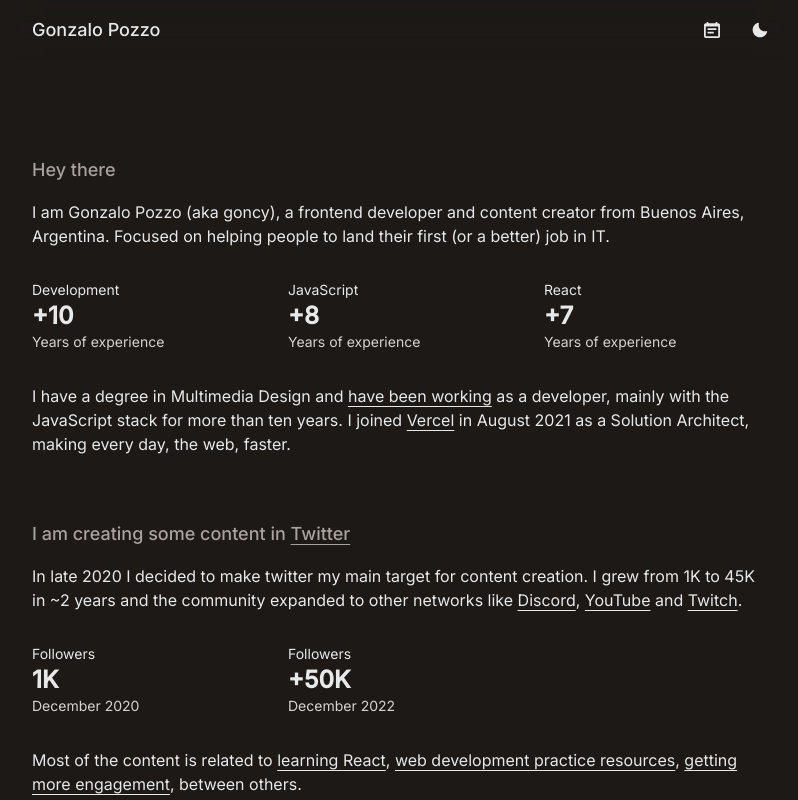
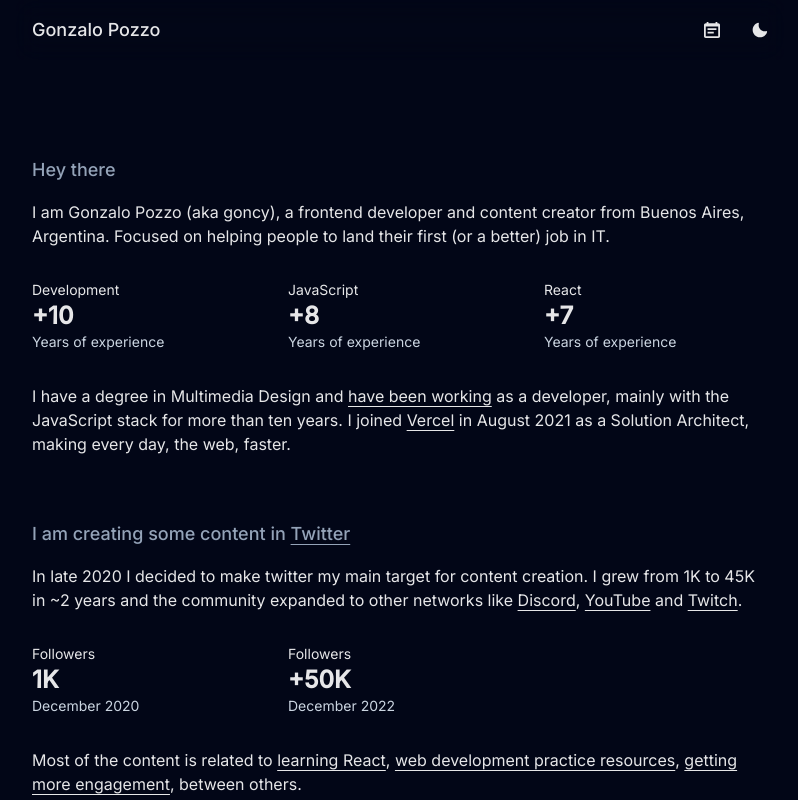
Before and after one commit to goncy/me, a Next.js app: page / in a window 1280 px wide. Shown: the top 800 px of the page, without its empty margins (240-1038 px from the left). Built offline with nearby package versions, Linux system fonts and the light colour scheme; no server answers.

Commit message:
Use slate

```diff
--- a/app/layout.tsx
+++ b/app/layout.tsx
@@ -24,7 +24,7 @@ export default function RootLayout({children}: Props) {
     <html className={colorMode}>
       <head />
       <body
-        className={`${inter.className} bg-white/90 dark:bg-primary-900 text-black/90 dark:text-white/90 overflow-x-hidden`}
+        className={`${inter.className} bg-white/90 dark:bg-primary-950 text-black/90 dark:text-white/90 overflow-x-hidden`}
       >
         <main className="max-w-3xl m-auto">
           <header className="print:hidden px-4 items-center justify-between py-4 flex sticky top-0 z-50 backdrop-blur-md mb-24">
--- a/tailwind.config.js
+++ b/tailwind.config.js
@@ -12,7 +12,7 @@ module.exports = {
   theme: {
     extend: {
       colors: {
-        primary: colors.stone,
+        primary: colors.slate,
       },
     },
   },
```
